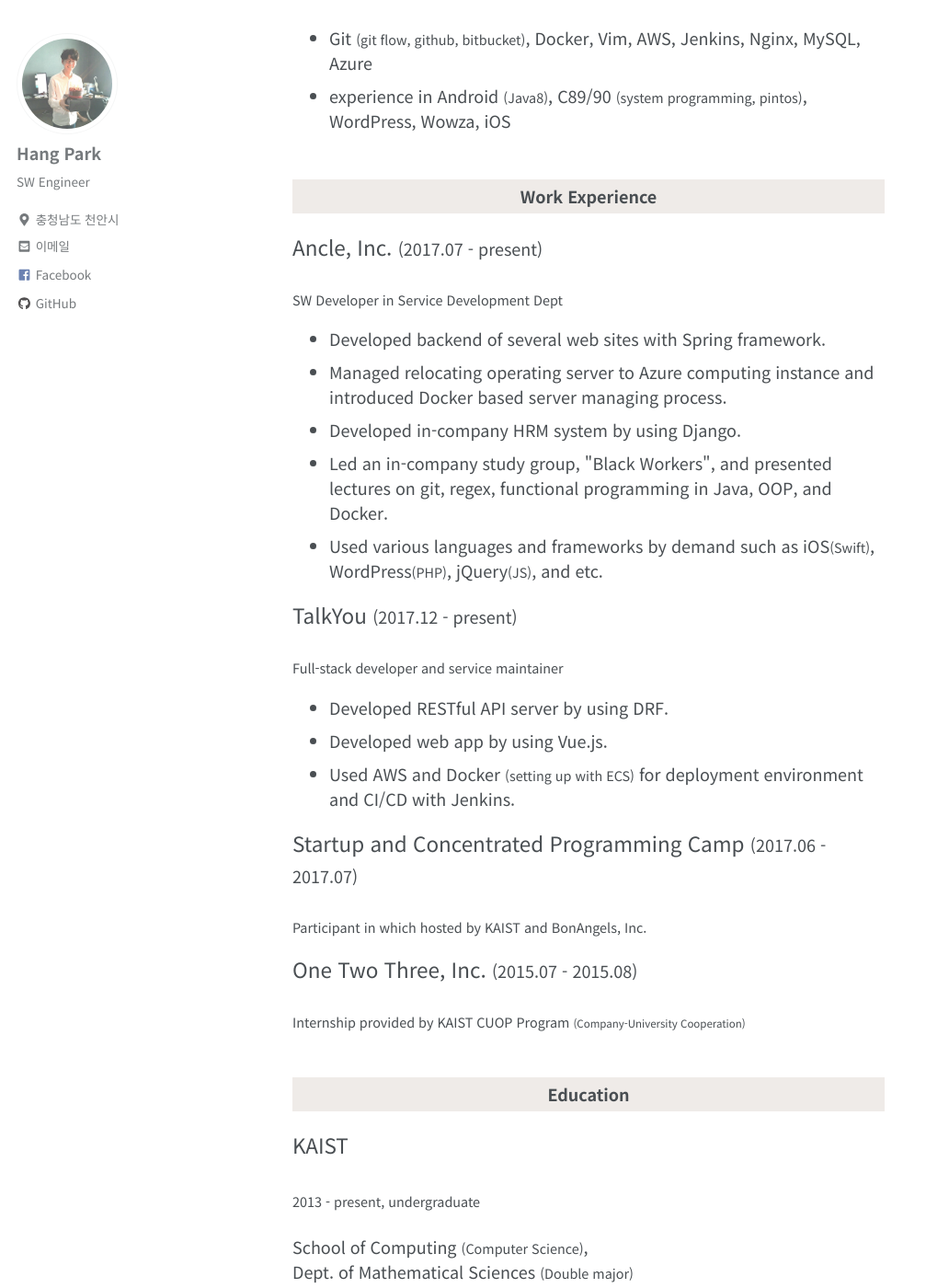
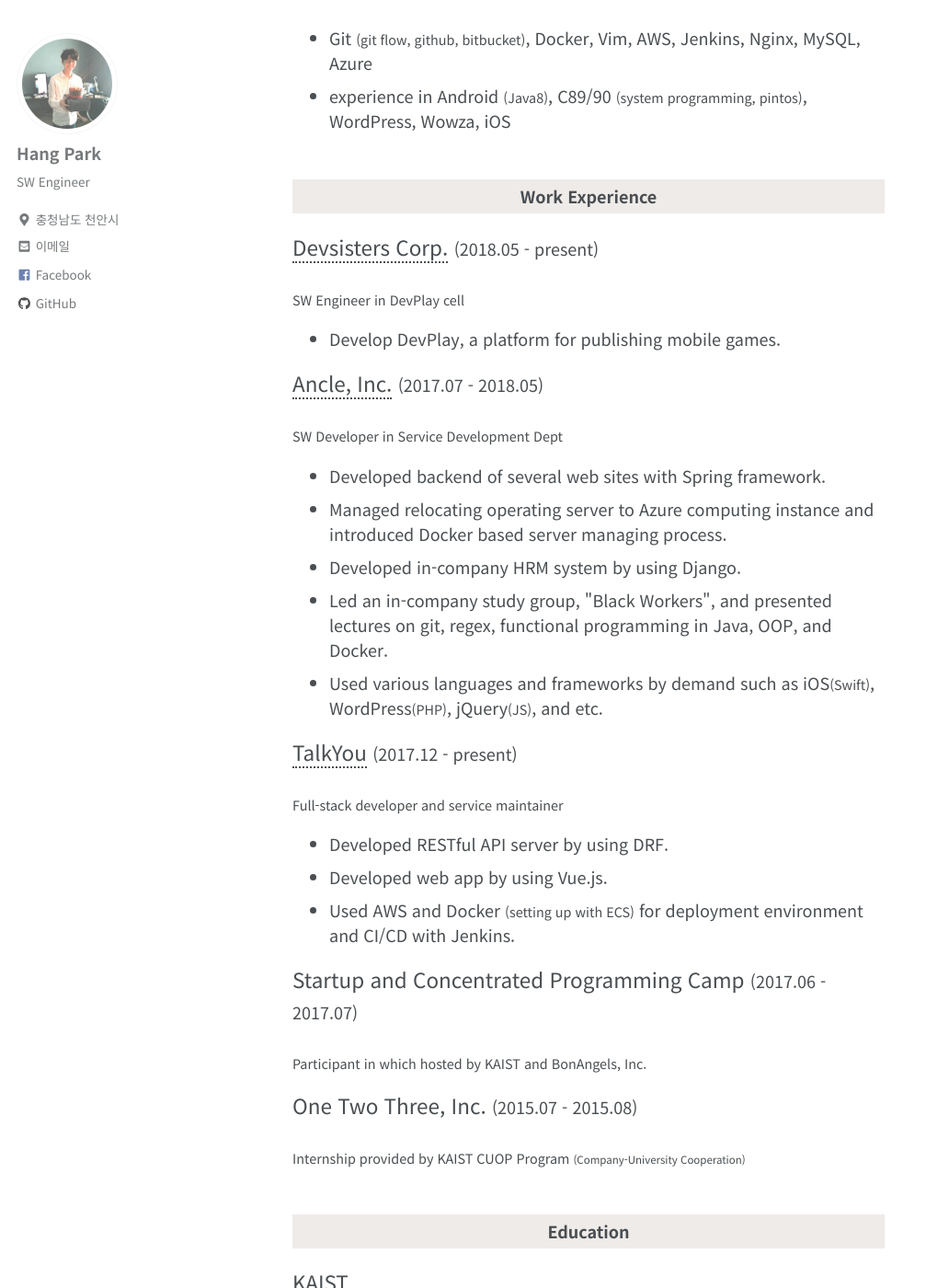
Before and after one commit to hangpark/hangpark.github.io, a Jekyll site: the page built from _pages/about.html, in a window 1280 px wide and 1400 px high, scrolled down 925 px. Shown: the whole window at 92% size, without its empty margins (0-1007 px from the left). Built offline with Jekyll 4.4.1, drawn with Linux system fonts in a browser that asks for light colours; nearby versions of some CDN libraries.

Commit message:
About 페이지 resume 및 스타일 업데이트

```diff
--- a/_pages/about.html
+++ b/_pages/about.html
@@ -34,7 +34,12 @@
   </section>
   <section>
     <div class="title col-12">Work Experience</div>
-    <p class="lead">Ancle, Inc. <small>(2017.07 - present)</small></p>
+    <p class="lead"><a href="http://www.devsisters.com/" target="_blank">Devsisters Corp.</a> <small>(2018.05 - present)</small></p>
+    <p class="small">SW Engineer in DevPlay cell</p>
+    <ul>
+      <li>Develop DevPlay, a platform for publishing mobile games.</li>
+    </ul>
+    <p class="lead"><a href="https://ancle.kr/" target="_blank">Ancle, Inc.</a> <small>(2017.07 - 2018.05)</small></p>
     <p class="small">SW Developer in Service Development Dept</p>
     <ul>
       <li>Developed backend of several web sites with Spring framework.</li>
@@ -43,7 +48,7 @@
       <li>Led an in-company study group, "Black Workers", and presented lectures on git, regex, functional programming in Java, OOP, and Docker.</li>
       <li>Used various languages and frameworks by demand such as iOS<small>(Swift)</small>, WordPress<small>(PHP)</small>, jQuery<small>(JS)</small>, and etc.</li>
     </ul>
-    <p class="lead">TalkYou <small>(2017.12 - present)</small></p>
+    <p class="lead"><a href="https://biz.talkyou.in/" target="_blank">TalkYou</a> <small>(2017.12 - present)</small></p>
     <p class="small">Full-stack developer and service maintainer</p>
     <ul>
       <li>Developed RESTful API server by using DRF.</li>
@@ -57,10 +62,10 @@
   </section>
   <section>
     <div class="title col-12">Education</div>
-    <p class="lead">KAIST</p>
+    <p class="lead"><a href="http://www.kaist.ac.kr/" target="_blank">KAIST</a></p>
     <p><small>2013 - present, undergraduate</small></p>
-    <p>School of Computing <small>(Computer Science)</small>,<br/>Dept. of Mathematical Sciences <small>(Double major)</small></p>
-    <p class="lead">Korea Science Academy of KAIST</p>
+    <p><a href="https://cs.kaist.ac.kr/" target="_blank">School of Computing</a> <small>(Computer Science)</small>,<br/><a href="http://mathsci.kaist.ac.kr/" target="_blank">Dept. of Mathematical Sciences</a> <small>(Double major)</small></p>
+    <p class="lead"><a href="https://ksa.hs.kr/" target="_blank">Korea Science Academy of KAIST</a></p>
     <p><small>2010 - 2012, highschool</small></p>
   </section>
   <section>
--- a/_sass/_custom.scss
+++ b/_sass/_custom.scss
@@ -19,6 +19,7 @@
 }
 
 #resume {
+  $text-color: #494e52;
   section {
     margin-top: 50px;
   }
@@ -49,6 +50,11 @@
   .lead {
     font-size: 1.25rem;
     font-weight: 300;
+    a, a:visited, a:hover {
+      color: $text-color;
+      text-decoration: none;
+      border-bottom: 2px dotted $text-color;
+    }
   }
   .text-center {
     text-align: center;
```
